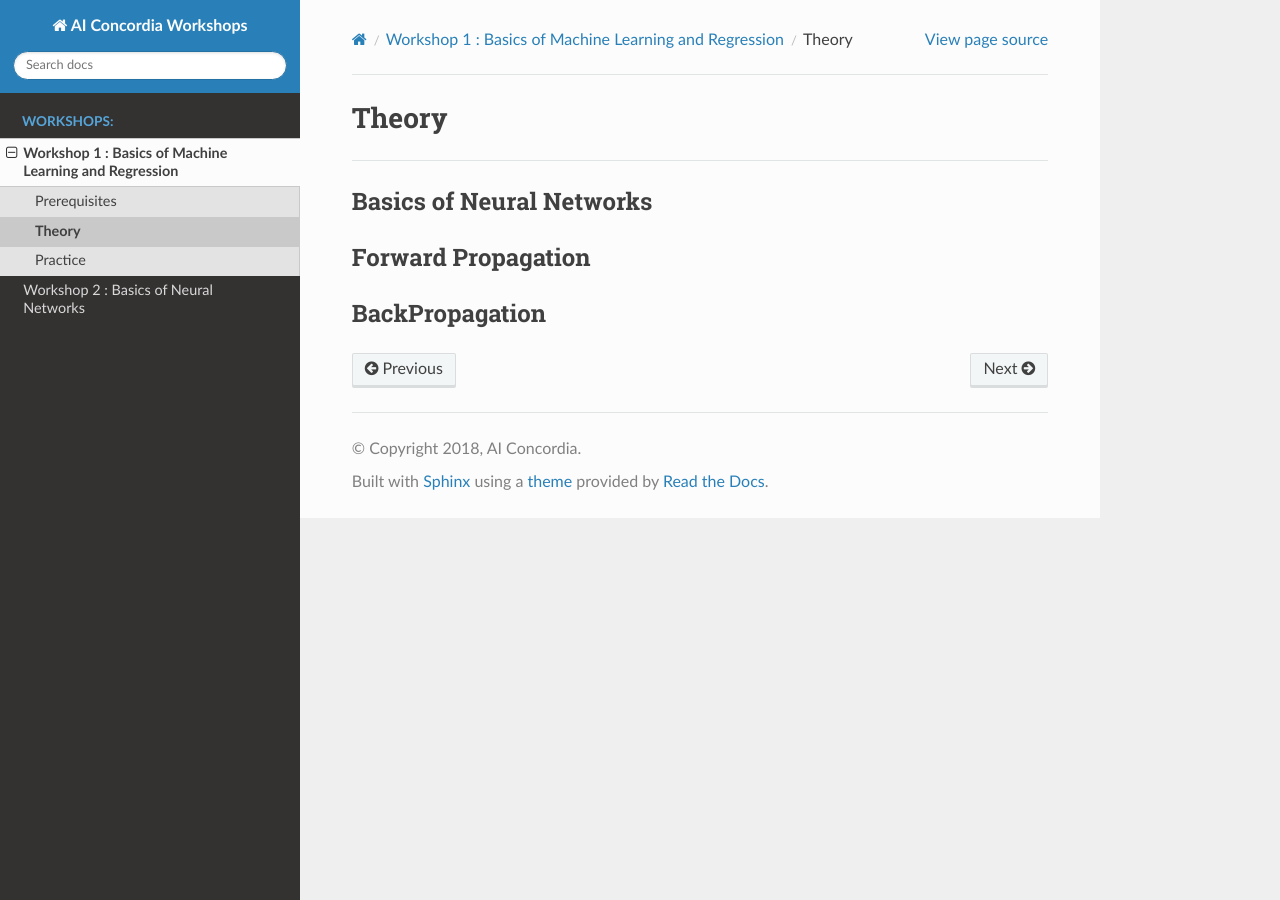
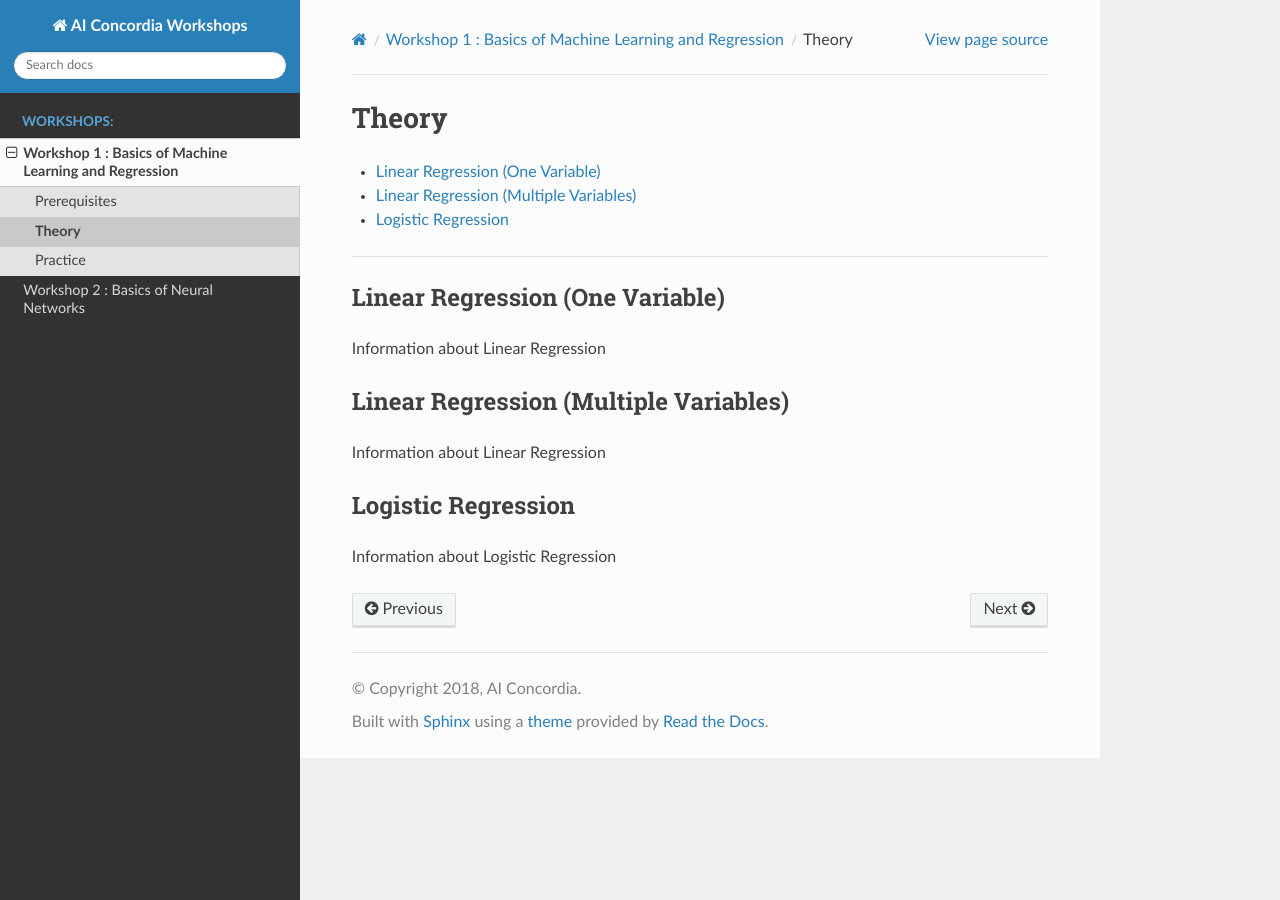
Before and after one commit to olibel270/AIConcordiaTraining, a Sphinx documentation site: the page built from Docs/source/Content/Workshop1/Theory.rst, in a window 1280 px wide. Built offline with Sphinx 7.4.7 and the Read the Docs theme 2.0.0, drawn with Linux system fonts in a browser that asks for light colours.

Commit message:
W1 Theory division

```diff
--- a/Docs/source/Content/Workshop1/Theory.rst
+++ b/Docs/source/Content/Workshop1/Theory.rst
@@ -1,23 +1,24 @@
-.. AI Concordia Workshops documentation master file, created by
-   sphinx-quickstart on Fri Sep 28 20:57:52 2018.
-   You can adapt this file completely to your liking, but it should at least
-   contain the root `toctree` directive.
+******
+Theory
+******
 
-Theory
-==================================================
+.. contents:: :local:
 
-.. toctree::
-   :maxdepth: 2
-   :caption: Contents:
+==============================
 
-========
+Linear Regression (One Variable)
+================================
+
+Information about Linear Regression
 
 
-Basics of Neural Networks
---------------------------
+Linear Regression (Multiple Variables)
+======================================
 
-Forward Propagation
---------------------
+Information about Linear Regression
 
-BackPropagation
-----------------
+
+Logistic Regression
+================================
+
+Information about Logistic Regression
```
Also changed, not shown: 7 other files.
